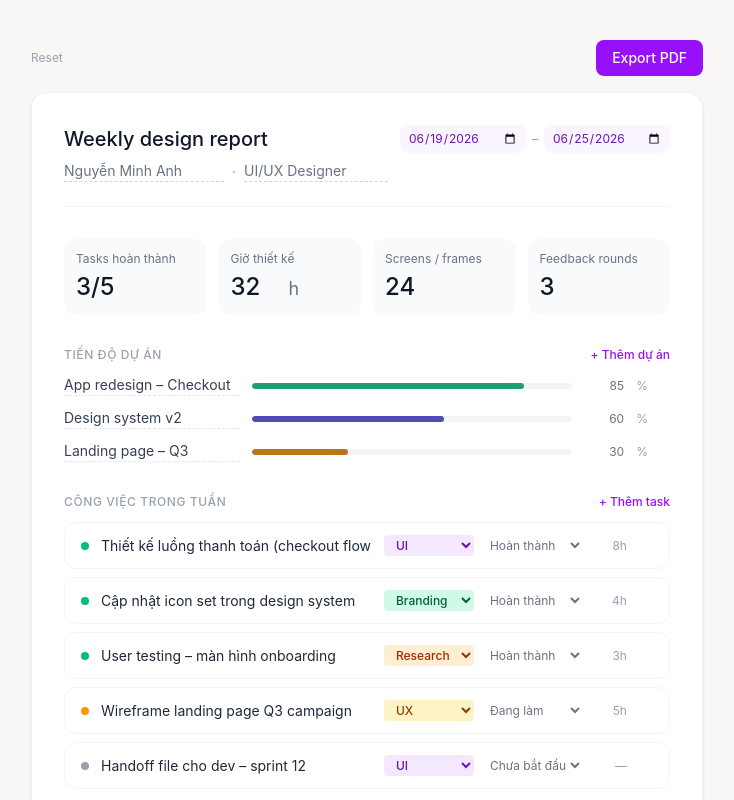
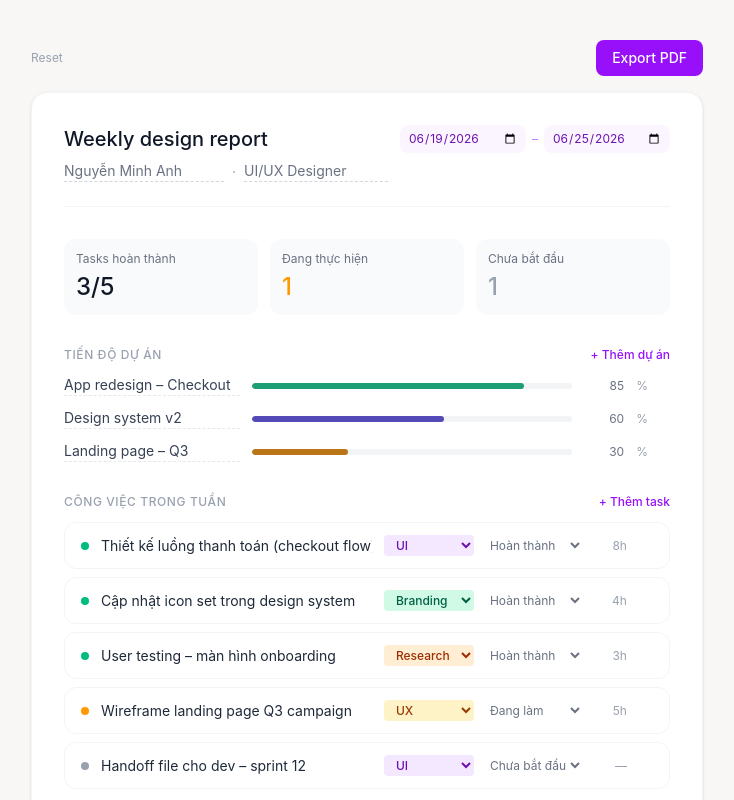
Before and after one commit to lequyn24-sudo/Design-Report, a Next.js app: page / in a window 1280 px wide. Shown: the top 800 px of the page, without its empty margins (273-1007 px from the left). Built offline with nearby package versions, Linux system fonts and the light colour scheme.

Commit message:
feat: remove hours/screens/reviews metrics, replace with task status counts

```diff
--- a/app/page.tsx
+++ b/app/page.tsx
@@ -98,15 +98,11 @@ export default function Home() {
   const [projects, setProjects] = useState<Project[]>(() => loadSaved()?.projects ?? DEFAULT_PROJECTS);
   const [nextWeek, setNextWeek] = useState(() => loadSaved()?.nextWeek ?? "• Hoàn thiện prototype checkout\n• Họp review với stakeholder\n• Bắt đầu visual design landing page");
   const [blockers, setBlockers] = useState(() => loadSaved()?.blockers ?? "• Chờ copy từ team content cho landing page\n• Cần xác nhận brand color mới từ marketing");
-  const [hours, setHours] = useState<number>(() => loadSaved()?.hours ?? 32);
-  const [screens, setScreens] = useState<number>(() => loadSaved()?.screens ?? 24);
-  const [reviews, setReviews] = useState<number>(() => loadSaved()?.reviews ?? 3);
-
   useEffect(() => {
     localStorage.setItem(STORAGE_KEY, JSON.stringify({
-      name, role, dateFrom, dateTo, tasks, projects, nextWeek, blockers, hours, screens, reviews,
+      name, role, dateFrom, dateTo, tasks, projects, nextWeek, blockers,
     }));
-  }, [name, role, dateFrom, dateTo, tasks, projects, nextWeek, blockers, hours, screens, reviews]);
+  }, [name, role, dateFrom, dateTo, tasks, projects, nextWeek, blockers]);
 
   const tasksDone = tasks.filter(t => t.status === "done").length;
 
@@ -144,7 +140,6 @@ export default function Home() {
               setProjects(DEFAULT_PROJECTS);
               setNextWeek("• Hoàn thiện prototype checkout\n• Họp review với stakeholder\n• Bắt đầu visual design landing page");
               setBlockers("• Chờ copy từ team content cho landing page\n• Cần xác nhận brand color mới từ marketing");
-              setHours(32); setScreens(24); setReviews(3);
             }
           }}
           className="text-xs text-gray-400 hover:text-gray-600"
@@ -188,30 +183,19 @@ export default function Home() {
         </div>
 
         {/* Metrics */}
-        <div className="grid grid-cols-4 gap-3 mb-8">
-          {/* Auto-calculated */}
+        <div className="grid grid-cols-3 gap-3 mb-8">
           <div className="bg-gray-50 rounded-xl p-3">
             <div className="text-xs text-gray-500 mb-1">Tasks hoàn thành</div>
             <div className="text-2xl font-medium text-gray-900">{tasksDone}/{tasks.length}</div>
           </div>
-          {/* Manual inputs */}
-          {([
-            { label: "Giờ thiết kế", value: hours, set: setHours, suffix: "h" },
-            { label: "Screens / frames", value: screens, set: setScreens, suffix: "" },
-            { label: "Feedback rounds", value: reviews, set: setReviews, suffix: "" },
-          ] as const).map(m => (
-            <div key={m.label} className="bg-gray-50 rounded-xl p-3">
-              <div className="text-xs text-gray-500 mb-1">{m.label}</div>
-              <div className="flex items-baseline gap-0.5">
-                <input
-                  type="number" min={0} value={m.value}
-                  onChange={e => m.set(Number(e.target.value))}
-                  className="text-2xl font-medium text-gray-900 bg-transparent w-14 focus:outline-none [appearance:textfield] [&::-webkit-inner-spin-button]:appearance-none [&::-webkit-outer-spin-button]:appearance-none"
-                />
-                {m.suffix && <span className="text-lg text-gray-500">{m.suffix}</span>}
-              </div>
-            </div>
-          ))}
+          <div className="bg-gray-50 rounded-xl p-3">
+            <div className="text-xs text-gray-500 mb-1">Đang thực hiện</div>
+            <div className="text-2xl font-medium text-amber-500">{tasks.filter(t => t.status === "inprogress").length}</div>
+          </div>
+          <div className="bg-gray-50 rounded-xl p-3">
+            <div className="text-xs text-gray-500 mb-1">Chưa bắt đầu</div>
+            <div className="text-2xl font-medium text-gray-400">{tasks.filter(t => t.status === "todo").length}</div>
+          </div>
         </div>
 
         {/* Projects */}
```
